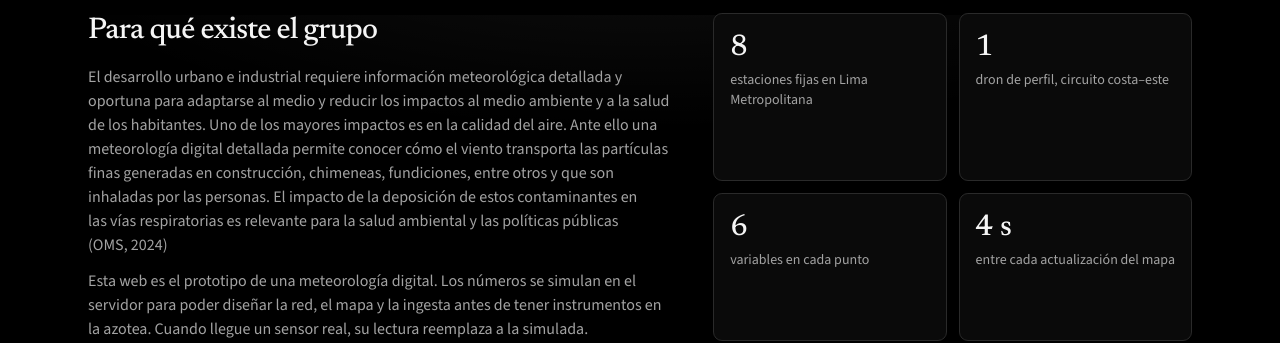
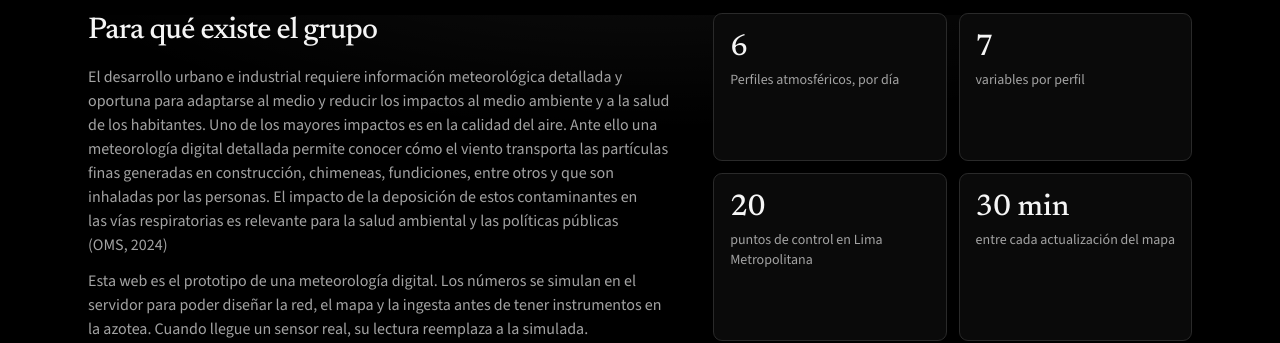
Before and after one commit to p494skgnzw-design/prototipo-calidad-aire-lima, a Next.js app: page / in a window 1280 px wide. Shown: the part 785-1128 px from the top of the page. Built offline with nearby package versions, Linux system fonts and the light colour scheme; no server answers.

Commit message:
Update page.tsx

```diff
--- a/app/page.tsx
+++ b/app/page.tsx
@@ -57,10 +57,10 @@ export default function HomePage() {
           </div>
           <dl className="grid grid-cols-2 gap-3">
             {[
-              ["8", "estaciones fijas en Lima Metropolitana"],
-              ["1", "dron de perfil, circuito costa–este"],
-              ["6", "variables en cada punto"],
-              ["4 s", "entre cada actualización del mapa"],
+              ["6", "Perfiles atmosféricos, por día"],
+              ["7", "variables por perfil"],
+              ["20", "puntos de control en Lima Metropolitana"],
+              ["30 min", "entre cada actualización del mapa"],
             ].map(([value, label]) => (
               <div key={label} className="rounded-xl border border-border bg-card px-4 py-4">
                 <dt className="font-heading text-3xl text-pacific">{value}</dt>
```
